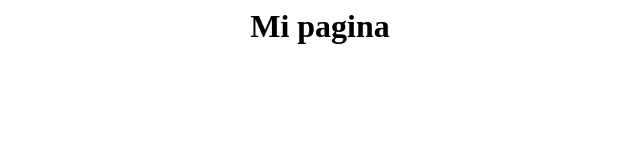
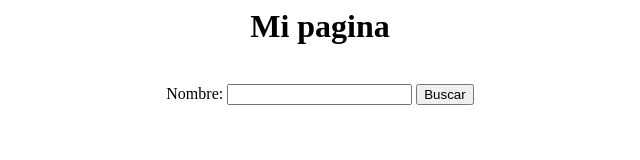
Before and after one commit to MaximilianoB05/Test1, a plain HTML site: page index.html in a window 1280 px wide. Shown: the whole page, without its empty margins (320-960 px from the left). Drawn offline with Linux system fonts and the light colour scheme.

Commit message:
noveno commit

```diff
--- a/index.html
+++ b/index.html
@@ -4,5 +4,13 @@
 <body>
     <center>
         <h1>Mi pagina</h1>
+
+        <br />
+        <label>Nombre: </label>
+        <input type="Text" />
+
+        <input type="submit"
+        value="Buscar"/>
+        <br />
     </center>
 </body>
```
